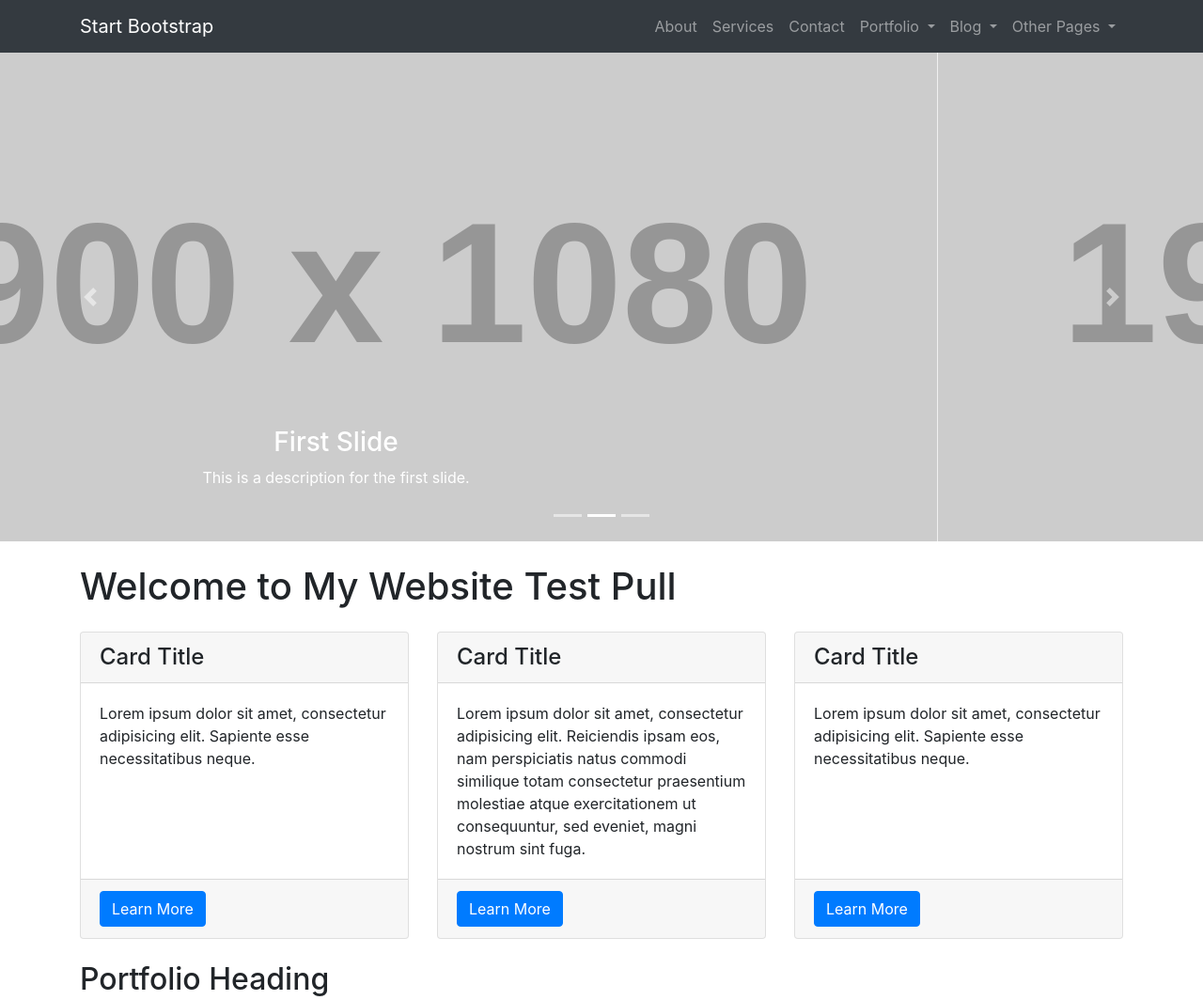
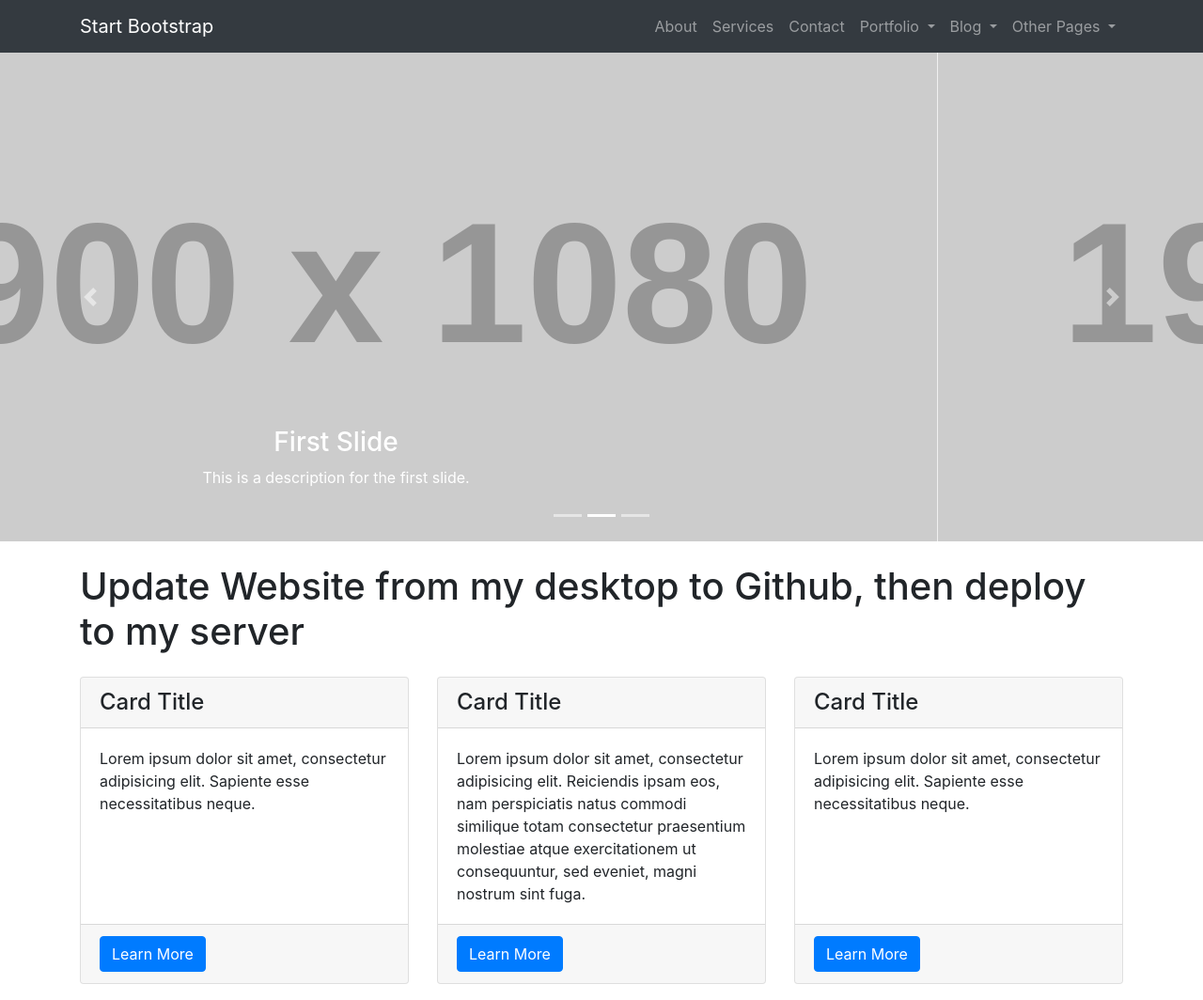
Before and after one commit to laravel-dojo/20171216-chihlee-personal-git-example, a website: page index.html in a window 1280 px wide. Shown: the top 1064 px of the page at 94% size. Drawn offline with Linux system fonts and the light colour scheme; placeholder pictures from the web are drawn by us.

Commit message:
update index.html

```diff
--- a/index.html
+++ b/index.html
@@ -121,7 +121,7 @@
     <!-- Page Content -->
     <div class="container">
 
-      <h1 class="my-4">Welcome to My Website Test Pull</h1>
+      <h1 class="my-4">Update Website from my desktop to Github, then deploy to my server</h1>
 
       <!-- Marketing Icons Section -->
       <div class="row">
```
